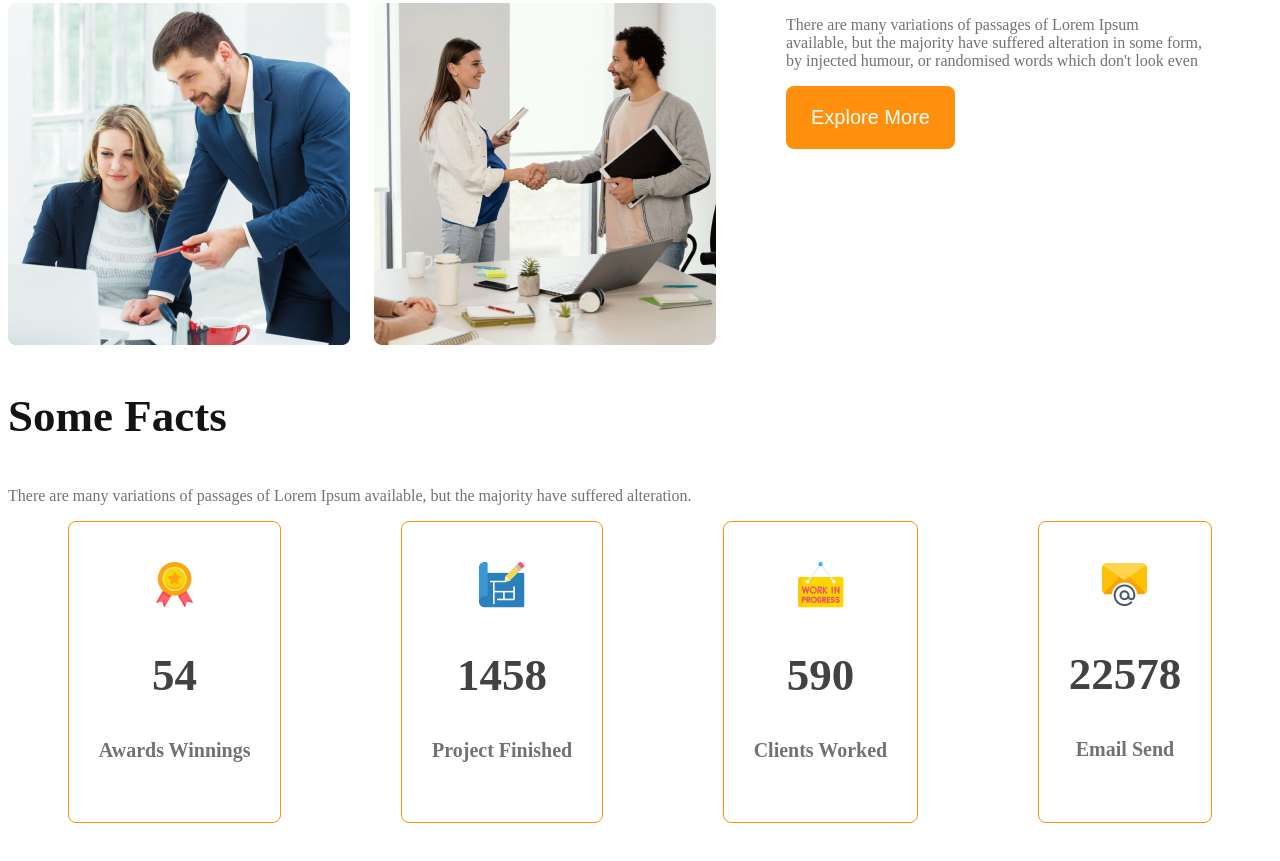
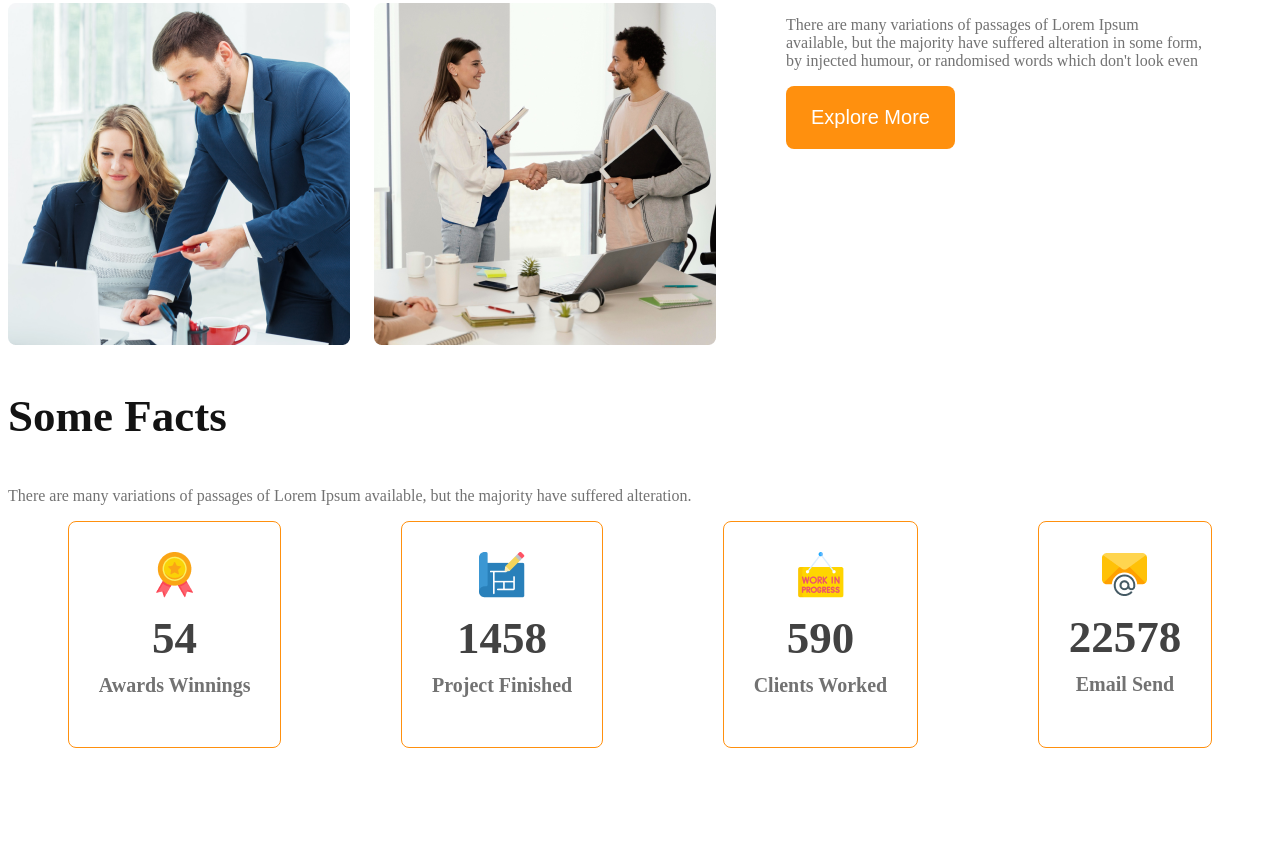
Before and after one commit to Kamrulthedev/my-architects-resouces-g3, a plain HTML site: page index.html in a window 1280 px wide. Shown: the part 1463-2324 px from the top of the page. After the commit the page ends 2281 px from the top, so only its background shows below. Drawn offline with Linux system fonts and the light colour scheme.

Commit message:
email sant

```diff
--- a/Styles/arcited.CSS
+++ b/Styles/arcited.CSS
@@ -97,7 +97,7 @@ main{
     border-radius: 8px;
     border: 1px solid #FF900E;
     text-align: center;
-    padding: 40px 30px;
+    padding:30px;
 }
 .my-card{
     display:flex;
@@ -107,11 +107,14 @@ main{
     font-size: 45px;
     font-weight: 600;
     color:#424242;
+    margin-top: 10px;
+    margin-bottom: 10px;
 }
 .my-card .card-title{
     font-size: 20px;
     font-weight: 600;
     color: #727272;
+    margin-top: 5px;
 }
 
 
```
